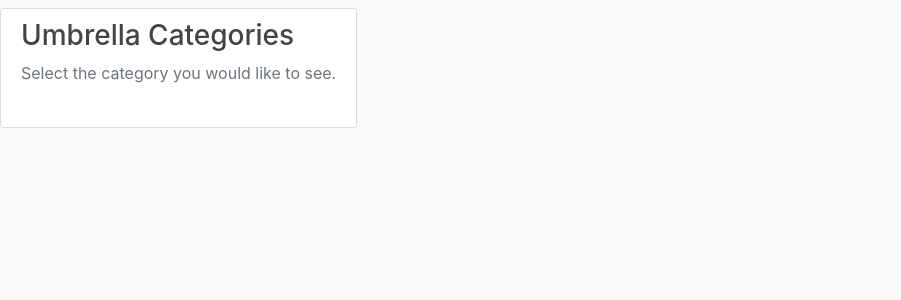
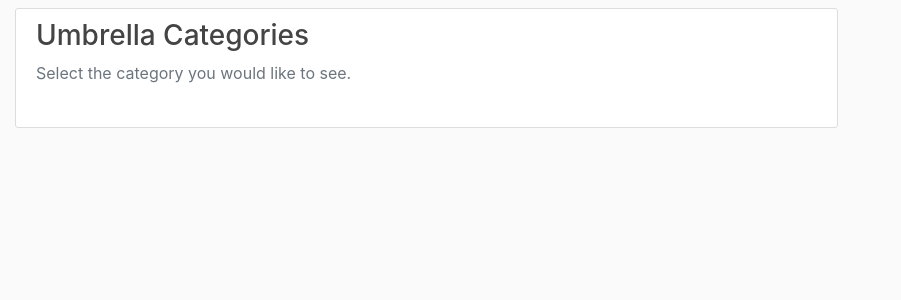
Before and after one commit to gh-lutheravery/umbrella, a Flask app: page / in a window 1280 px wide. Shown: the part 83-383 px from the top of the page, without its empty margins (0-901 px from the left). Run offline with Flask 3, Linux system fonts and the light colour scheme; data that the repository does not hold is empty; some libraries are stand-ins or nearby versions.

Commit message:
add back main cols

```diff
--- a/umbrella/templates/home.html
+++ b/umbrella/templates/home.html
@@ -1,5 +1,6 @@
 {% extends "layout.html" %}
 {% block content %}
+    <div class="col-md-8">
         <div class="content-section">
             <h3>Umbrella Categories</h3>
             <p class='text-muted'>Select the category you would like to see.
@@ -29,5 +30,5 @@
               </div>
             </article>
         {% endfor %}
-
+    </div>
 {% endblock content %}
--- a/umbrella/templates/post.html
+++ b/umbrella/templates/post.html
@@ -1,6 +1,7 @@
 {% extends "layout.html" %}
 {% block content %}
 {{ ckeditor.load() }}
+    <div class="col-md-8">
         <article class="media content-section">
             <div class="media-body">
               <div class="article-metadata">
@@ -53,6 +54,7 @@
               </div>
             </div>
         </div>
+    </div>
 
   <!-- Modal -->
     <div class="modal fade" id="deleteModal" tabindex="-1" role="dialog" aria-labelledby="deleteModalLabel" aria-hidden="true">
--- a/umbrella/templates/search.html
+++ b/umbrella/templates/search.html
@@ -1,5 +1,6 @@
 {% extends "layout.html" %}
 {% block content %}
+    <div class="col-md-8">
         {% if posts %}
             <h1>Search Results</h1>
             {% for post in posts %}
@@ -21,4 +22,5 @@
         {% endif %}
 
         {{ pagination.links }}
+    </div>
 {% endblock content %}
```
Lines whose indentation alone changed are shown as unchanged.
